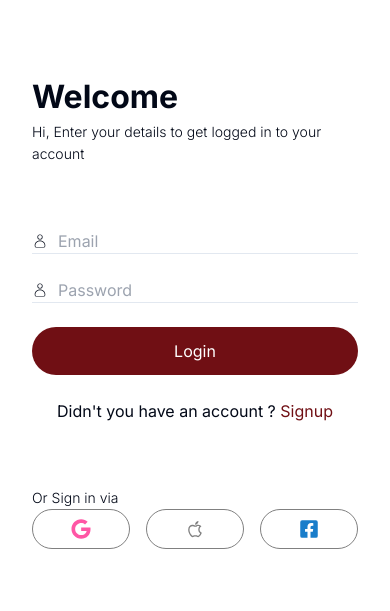
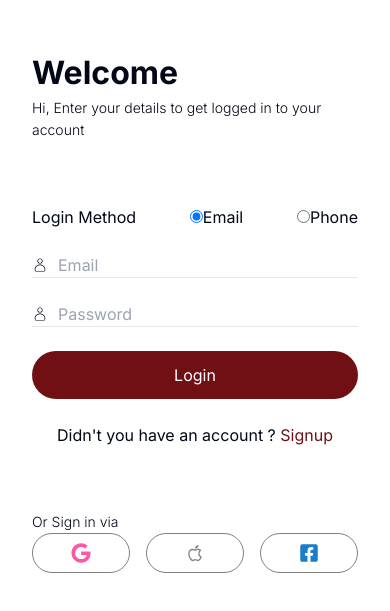
Before and after one commit to Anicodeth/KeteroWeb, a Next.js app in the folder Frontend/ketero/: page /signin in a window 390 px wide. Shown: the part 143-754 px from the top of the page. Built offline with nearby package versions, Linux system fonts and the light colour scheme.

Commit message:
phone add

```diff
--- a/Frontend/ketero/src/app/signin/page.tsx
+++ b/Frontend/ketero/src/app/signin/page.tsx
@@ -1,94 +1,100 @@
 "use client"
-
-import React, {useState}from "react";
+import React, { useState } from "react";
 import { CiUser } from "react-icons/ci";
 import { FaGoogle, FaFacebookSquare } from "react-icons/fa";
 import { AiOutlineApple } from "react-icons/ai";
 
 import styles from "./SignIn.module.css";
 import Link from "next/link";
-import {z, ZodError} from 'zod';
+import { z, ZodError } from "zod";
 import { Login } from "@/models/Login";
-import {signIn} from "../../services/AuthService";
-import {toast} from 'sonner'
+import { signIn } from "../../services/AuthService";
+import { toast } from "sonner";
 import { useMutation, QueryClient, QueryClientProvider } from "react-query";
-import {motion} from "framer-motion";
-import {useRouter} from "next/navigation"
-
+import { motion } from "framer-motion";
+import { useRouter } from "next/navigation";
 
 const SignIn: React.FC = () => {
-
   const queryClient = new QueryClient();
   const router = useRouter();
+  const [loginMethod, setLoginMethod] = useState("email"); // Default to email
 
   return (
-    <QueryClientProvider client = {queryClient}>
-        <Form router = {router} />
+    <QueryClientProvider client={queryClient}>
+      <Form
+        router={router}
+        loginMethod={loginMethod}
+        setLoginMethod={setLoginMethod}
+      />
     </QueryClientProvider>
   );
 };
 
-
 interface FormProps {
   router: any; // Update the type to match your router's type
+  loginMethod: string;
+  setLoginMethod: (method: string) => void;
 }
 
-function Form({router}:FormProps){
-  const [email, setEmail ] = useState("");
+function Form({ router, loginMethod, setLoginMethod }: FormProps) {
+  const [email, setEmail] = useState("");
+  const [phone, setPhone] = useState("");
   const [password, setPassword] = useState("");
-  const [ buttonText, setButtonText ] = useState("Login");
+  const [buttonText, setButtonText] = useState("Login");
 
   const loginScheme = z.object({
-    phone: z.string().email(),
+    email: z.string().email(),
+    phone: z.string().min(6),
     password: z.string().min(6),
   });
 
-  const loginMutation = useMutation(
-    (login: Login) => signIn(login),
-    {
-      onSuccess: (role:string) => {
-
-        router.push(`/${role.toLowerCase()}`)
+  const loginMutation = useMutation((login: Login) => signIn(login), {
+    onSuccess: (role: string) => {
+      router.push(`/${role.toLowerCase()}`);
 
       toast("SignIn successful");
     },
     onError: (error: any) => {
       toast(error.response.data.error);
     },
-    }
-  );
+  });
 
-
-  async function handleSubmit(e:any){
+  async function handleSubmit(e: any) {
     e.preventDefault();
     try {
-
+      if (loginMethod === "email") {
         loginScheme.parse({ email, password });
         await loginMutation.mutateAsync({
           email,
           password,
         });
+      } else {
+        loginScheme.parse({ phone, password });
+        await loginMutation.mutateAsync({
+          phone,
+          password,
+        });
+      }
     } catch (error: any) {
       if (error instanceof ZodError) {
         console.log(error.errors);
       } else {
-        if(error.response){
-        toast(error.response.data);}
-        else{
+        if (error.response) {
+          toast(error.response.data);
+        } else {
           toast("Network Error");
         }
       }
-    }
-    finally {
+    } finally {
       setButtonText("Login");
     }
   }
   return (
-
     <motion.div
       initial={{ opacity: 0, x: -50 }}
       animate={{ opacity: 1, x: 0 }}
-    transition={{ duration: 0.5, delay: 0.1 }}>
+      transition={{ duration: 0.5, delay: 0.1 }}
+    >
       <div className={[styles.screen, , styles.center].join(" ")}>
         <div className={[styles.mainWrapper].join(" ")}>
           <h1></h1>
@@ -98,7 +104,32 @@ function Form({router}:FormProps){
               Hi, Enter your details to get logged in to your account
             </p>
           </div>
-        <form onSubmit = {handleSubmit} className={[styles.form].join(" ")}>
+
+          <form onSubmit={handleSubmit} className={[styles.form].join(" ")}>
+
+            <div className="flex flex-row items-center justify-between ">
+              <div>
+                <p>Login Method</p>
+              </div>
+              <label>
+                <input
+                  type="radio"
+                  value="email"
+                  checked={loginMethod === "email"}
+                  onChange={() => setLoginMethod("email")}
+                />
+                Email
+              </label>
+              <label>
+                <input
+                  type="radio"
+                  value="phone"
+                  checked={loginMethod === "phone"}
+                  onChange={() => setLoginMethod("phone")}
+                />
+                Phone
+              </label>
+            </div>
             <div>
               <div className={[styles.inputWrapper, styles.center].join(" ")}>
                 <div className={[styles.center].join(" ")}>
@@ -106,10 +137,14 @@ function Form({router}:FormProps){
                 </div>
                 <input
                   type="text"
-                placeholder="Email"
+                  placeholder={loginMethod === "email" ? "Email" : "Phone"}
                   className="outline-none border-none"
-                value = {email}
-                onChange = {(e)=>{setEmail(e.target.value)}}
+                  value={loginMethod === "email" ? email : phone}
+                  onChange={(e) => {
+                    loginMethod === "email"
+                      ? setEmail(e.target.value)
+                      : setPhone(e.target.value);
+                  }}
                 />
               </div>
               <hr />
@@ -123,17 +158,24 @@ function Form({router}:FormProps){
                   type="text"
                   placeholder="Password"
                   className="outline-none border-none"
-                value = {password}
-                onChange = {(e)=> setPassword(e.target.value)}
+                  value={password}
+                  onChange={(e) => setPassword(e.target.value)}
                 />
               </div>
               <hr />
             </div>
-          <button className={[styles.signupButton].join(" ")}
-                      disabled={loginMutation.isLoading}>
+            <button
+              className={[styles.signupButton].join(" ")}
+              disabled={loginMutation.isLoading}
+            >
               {loginMutation.isLoading ? "Signing In..." : buttonText}
             </button>
-          <p className={styles.login}>Didn't you have an account ? <Link href="/signup"><span>Signup</span></Link></p>
+            <p className={styles.login}>
+              Didn't you have an account ?{" "}
+              <Link href="/signup">
+                <span>Signup</span>
+              </Link>
+            </p>
           </form>
           <div>
             <p className={[styles.paragraph].join(" ")}>Or Sign in via</p>
@@ -146,17 +188,25 @@ function Form({router}:FormProps){
                 />
               </div>
               <div className={[styles.containerIcon, styles.center].join(" ")}>
-              <AiOutlineApple className={[styles.icon].join(" ")} size={20} color="grey"/>
+                <AiOutlineApple
+                  className={[styles.icon].join(" ")}
+                  size={20}
+                  color="grey"
+                />
               </div>
               <div className={[styles.containerIcon, styles.center].join(" ")}>
-              <FaFacebookSquare className={[styles.icon].join(" ")} size={20} color="#197DCA"/>
+                <FaFacebookSquare
+                  className={[styles.icon].join(" ")}
+                  size={20}
+                  color="#197DCA"
+                />
               </div>
             </div>
           </div>
         </div>
       </div>
     </motion.div>
-  )
+  );
 }
 
 export default SignIn;
```
Lines whose indentation alone changed are shown as unchanged.
